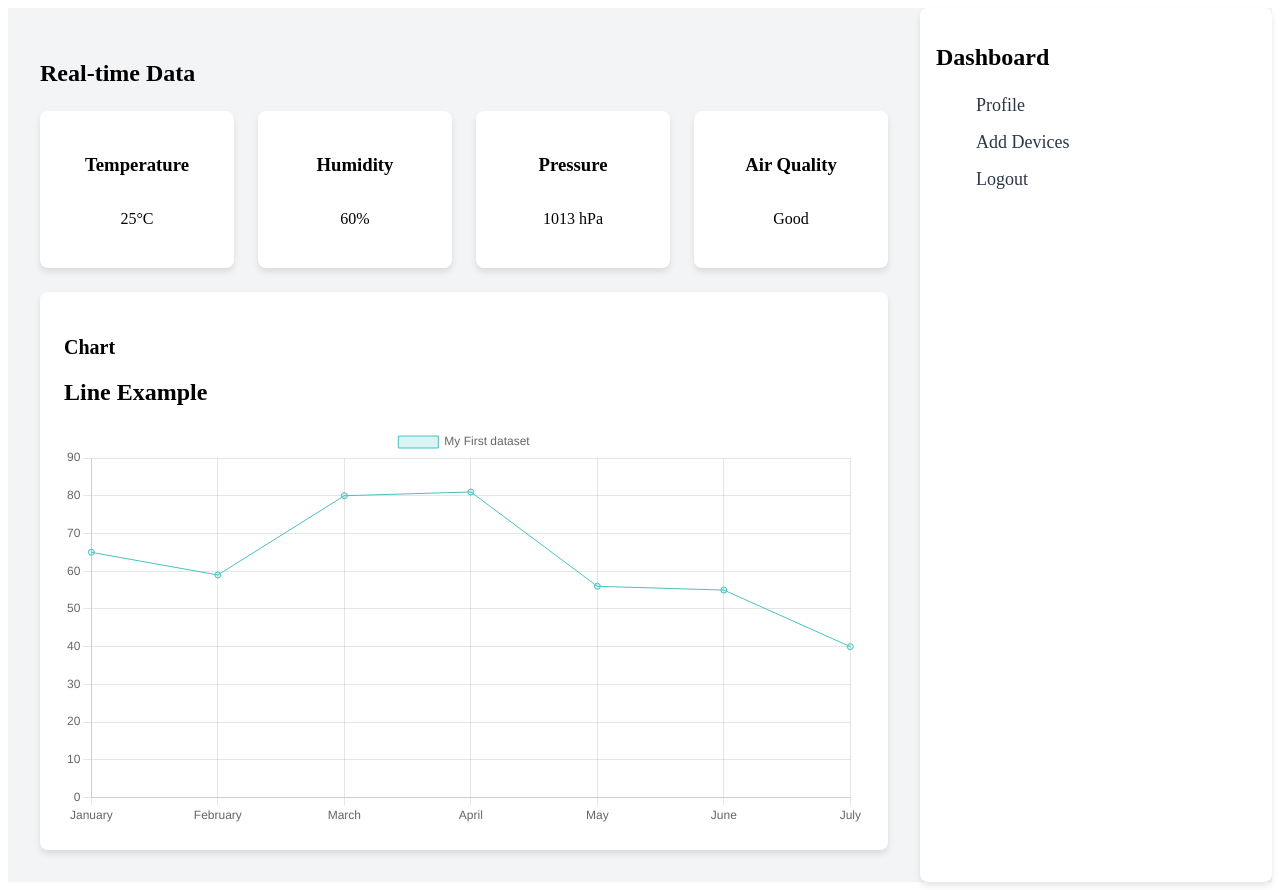
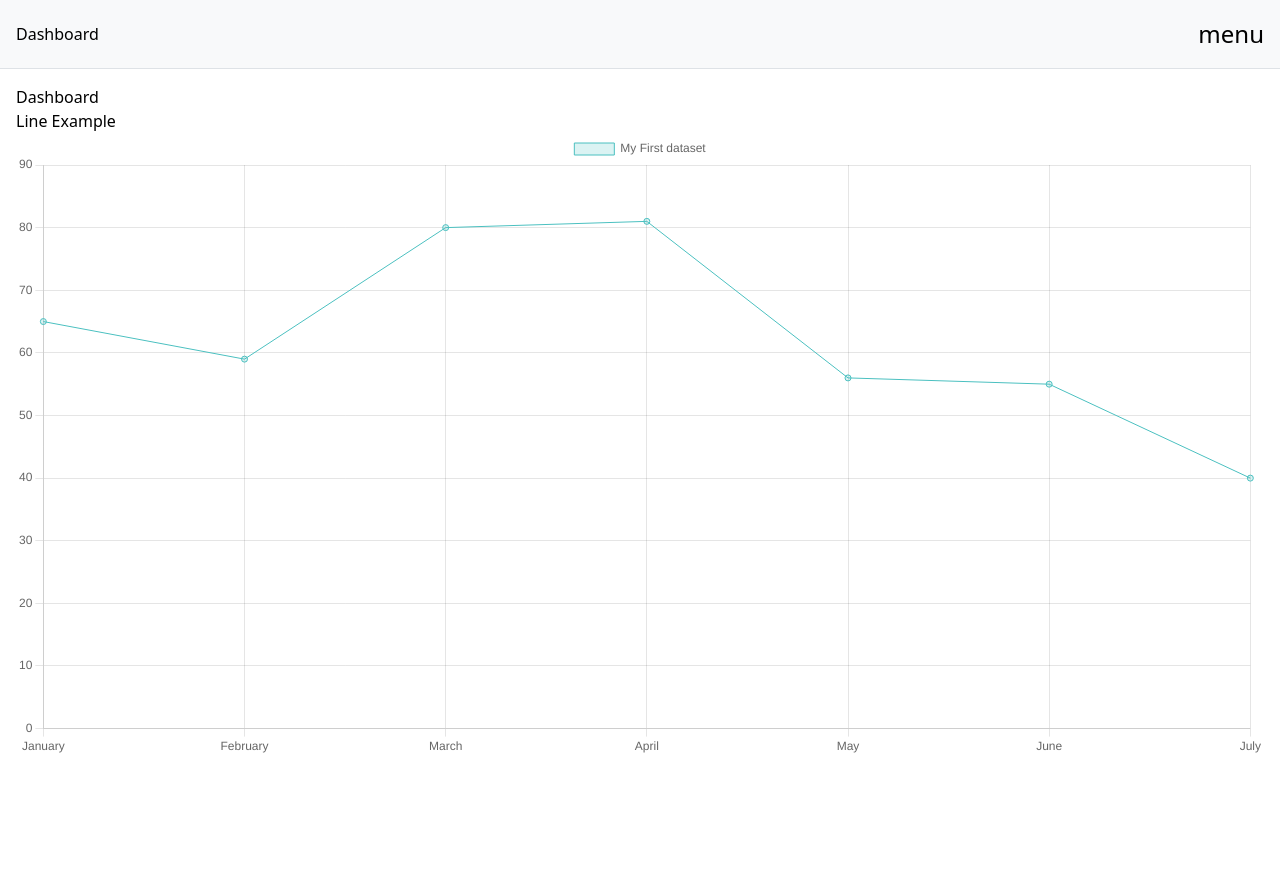
Before and after one commit to 4kProgrammer/iotPlatform, a Next.js app: page / in a window 1280 px wide. After the commit the page ends 800 px from the top, so only its background shows below. Built offline with nearby package versions, Linux system fonts and the light colour scheme.

Commit message:
scroll index page

```diff
--- a/package.json
+++ b/package.json
@@ -10,6 +10,7 @@
     "@tailwindcss/forms": "^0.5.3",
     "autoprefixer": "^10.4.14",
     "chart.js": "^4.2.1",
+    "material-icons": "^1.13.4",
     "next": "latest",
     "postcss": "^8.4.21",
     "react": "^18.2.0",
--- /dev/null
+++ b/pages/_app.tsx
@@ -0,0 +1,14 @@
+import type { AppProps } from 'next/app';
+import '../styles/globals.css';
+import Head from 'next/head';
+import 'material-icons/css/material-icons.min.css';
+
+function MyApp({ Component, pageProps }: AppProps) {
+  return (
+    <>
+      <Component {...pageProps} />
+    </>
+  );
+}
+
+export default MyApp;
--- /dev/null
+++ b/pages/_document.tsx
@@ -0,0 +1,23 @@
+import Document, { Html, Head, Main, NextScript } from 'next/document';
+
+class MyDocument extends Document {
+    render() {
+        return (
+            <Html>
+                <Head>
+                    <link
+                        rel="stylesheet"
+                        href="https://cdnjs.cloudflare.com/ajax/libs/font-awesome/6.1.0/css/all.min.css"
+                        crossOrigin="anonymous"
+                    />
+                </Head>
+                <body>
+                    <Main />
+                    <NextScript />
+                </body>
+            </Html>
+        );
+    }
+}
+
+export default MyDocument;
--- a/pages/index.tsx
+++ b/pages/index.tsx
@@ -1,56 +1,49 @@
-import { useEffect } from "react";
-import Head from "next/head";
-import Chart from "../components/Dashboard/Chart";
-import Widget from "../components/Dashboard/Widget";
-import styles from '../styles/Home.module.css';
+import React, { useState } from 'react';
+import Head from 'next/head';
+import ChartSection from '../components/Dashboard/Chart';
+import Widget from '../components/Dashboard/Widget';
+import Sidebar from '../components/Sidebar';
+import homeStyles from '../styles/Home.module.css';
 
-export default function Home() {
+const IndexPage = () => {
+  const [isSidebarOpen, setIsSidebarOpen] = useState(false);
+
+  const toggleSidebar = () => {
+    setIsSidebarOpen(!isSidebarOpen);
+  };
+
   return (
-    <div className={styles.container}>
+    <>
       <Head>
         <title>Dashboard</title>
       </Head>
-
-      {/* Dashboard */}
-      <div className={styles.main}>
-        <div className={styles.dashboard}>
-          <h2 className={styles.dashboardTitle}>Real-time Data</h2>
-          <div className={styles.widgetGrid}>
-            <Widget title="Temperature" value="25°C" />
-            <Widget title="Humidity" value="60%" />
-            <Widget title="Pressure" value="1013 hPa" />
-            <Widget title="Air Quality" value="Good" />
+      <div className={homeStyles.container}>
+        <header className={homeStyles.header}>
+          <div className={homeStyles.headerContent}>
+            <h1 className={homeStyles.dashboardTitle}>Dashboard</h1>
+            <button className={homeStyles.headerMenuButton} onClick={toggleSidebar}>
+              <span className="material-icons">menu</span>
+            </button>
           </div>
-          <div className={styles.chartWrapper}>
-            <h3 className={styles.chartTitle}>Chart</h3>
-            <Chart />
+        </header>
+        <div className={homeStyles.content}>
+          {isSidebarOpen && <Sidebar />}
+          <div className={homeStyles.mainContent}>
+            <h2 className={homeStyles.dashboardTitle}>Dashboard</h2>
+            <ChartSection />
+            <div className={homeStyles.widgetWrapper}>
+              <div className={homeStyles.widgets}>
+                <Widget title="Temperature" value="72°F" />
+                <Widget title="Humidity" value="45%" />
+                <Widget title="Pressure" value="1013 hPa" />
+                <Widget title="Wind Speed" value="5 mph" />
+              </div>
+            </div>
           </div>
         </div>
       </div>
+    </>
+  );
+};
 
-      {/* Sidebar */}
-      <div className={styles.sidebar}>
-        <h2 className={styles.sidebarTitle}>Dashboard</h2>
-        <nav>
-          <ul>
-            <li className={styles.menuItem}>
-              <a href="#" className={styles.menuLink}>
-                Profile
-              </a>
-            </li>
-            <li className={styles.menuItem}>
-              <a href="#" className={styles.menuLink}>
-                Add Devices
-              </a>
-            </li>
-            <li className={styles.menuItem}>
-              <a href="#" className={styles.menuLink}>
-                Logout
-              </a>
-            </li>
-          </ul>
-        </nav>
-      </div>
-    </div>
-  );
-}
+export default IndexPage;
--- a/styles/Home.module.css
+++ b/styles/Home.module.css
@@ -1,94 +1,83 @@
 .container {
   display: flex;
-  min-height: 100vh;
-  background-color: #f3f4f6;
+  flex-direction: column;
+  height: 100vh;
 }
 
-.main {
-  flex-grow: 1;
-  padding: 2rem;
+.header {
+  background-color: #f8f9fa;
+  border-bottom: 1px solid #dee2e6;
+  padding: 1rem;
 }
 
-.dashboard {
-  max-width: 7xl;
-  margin: 0 auto;
+.headerContent {
+  align-items: center;
+  display: flex;
+  justify-content: space-between;
 }
 
 .dashboardTitle {
-  font-size: 1.5rem;
-  font-weight: 600;
-  margin-bottom: 1.5rem;
+  margin: 0;
 }
 
-.widgetGrid {
-  display: grid;
-  grid-template-columns: repeat(1, minmax(0, 1fr));
-  gap: 1.5rem;
-  margin-bottom: 1.5rem;
+.headerMenuButton {
+  background: none;
+  border: none;
+  cursor: pointer;
+  font-size: 24px;
+  outline: none;
+  padding: 0;
 }
 
-@media (min-width: 640px) {
-  .widgetGrid {
-    grid-template-columns: repeat(2, minmax(0, 1fr));
+.content {
+  display: flex;
+  flex-grow: 1;
+  overflow: hidden;
+  overflow-y: auto;
+  max-height: 100vh;
+}
+
+.mainContent {
+  display: flex;
+  flex-direction: column;
+  flex-grow: 1;
+  padding: 1rem;
+}
+
+
+.widgets {
+  display: grid;
+  gap: 1rem;
+  grid-template-columns: repeat(auto-fit, minmax(150px, 1fr));
+  margin-top: 1rem;
+}
+
+/* Media Queries for responsiveness */
+@media (max-width: 767px) {
+  .content {
+    flex-direction: column;
+  }
+
+  .mainContent {
+    order: 1;
+  }
+}
+
+@media (min-width: 768px) and (max-width: 1023px) {
+  .widgets {
+    grid-template-columns: repeat(auto-fit, minmax(200px, 1fr));
   }
 }
 
 @media (min-width: 1024px) {
-  .widgetGrid {
-    grid-template-columns: repeat(4, minmax(0, 1fr));
+  .widgets {
+    grid-template-columns: repeat(auto-fit, minmax(250px, 1fr));
   }
 }
-
-.chartWrapper {
-  background-color: #ffffff;
-  box-shadow: 0 4px 6px rgba(0, 0, 0, 0.1);
-  padding: 1.5rem;
-  border-radius: 0.5rem;
-}
-
-.chartTitle {
-  font-size: 1.25rem;
-  font-weight: 600;
-  margin-bottom: 1rem;
-}
-
-.sidebar {
-  width: 20rem;
-  padding: 1rem;
-  box-shadow: 0 4px 6px rgba(0, 0, 0, 0.1);
-  background-color: #ffffff;
-  border-radius: 0.5rem;
-}
-
-.sidebarTitle {
-  font-size: 1.5rem;
-  font-weight: 600;
-  margin-bottom: 1rem;
-}
-
-.menuItem {
-  list-style-type: none;
-  padding: 0.5rem 0;
-}
-
-.menuLink {
-  text-decoration: none;
-  color: #2d3748;
-  font-size: 1.125rem;
-  font-weight: 500;
-}
-
-.menuLink:hover {
-  color: #4a5568;
-  text-decoration: underline;
-}
-.widget {
-  background-color: #ffffff;
-  box-shadow: 0 4px 6px rgba(0, 0, 0, 0.1);
-  padding: 1.5rem;
-  border-radius: 0.5rem;
+.widgetWrapper {
   display: flex;
   flex-direction: column;
-  justify-content: center;
-  align-items: center;
+  flex-grow: 1;
+  overflow-y: auto;
+  padding: 1rem;
 }
--- a/styles/Widget.module.css
+++ b/styles/Widget.module.css
@@ -1,10 +1,50 @@
-.widget {
-  background-color: #ffffff;
-  box-shadow: 0 4px 6px rgba(0, 0, 0, 0.1);
-  padding: 1.5rem;
-  border-radius: 0.5rem;
+.container {
   display: flex;
   flex-direction: column;
-  justify-content: center;
+  height: 100vh;
+}
+
+.header {
+  background-color: #f8f9fa;
+  border-bottom: 1px solid #dee2e6;
+  padding: 1rem;
+}
+
+.headerContent {
   align-items: center;
+  display: flex;
+  justify-content: space-between;
 }
+
+.dashboardTitle {
+  margin: 0;
+}
+
+.headerMenuButton {
+  background: none;
+  border: none;
+  cursor: pointer;
+  font-size: 24px;
+  outline: none;
+  padding: 0;
+}
+
+.content {
+  display: flex;
+  flex-grow: 1;
+  overflow: hidden;
+}
+
+.mainContent {
+  display: flex;
+  flex-direction: column;
+  flex-grow: 1;
+  padding: 1rem;
+}
+
+.widgets {
+  display: grid;
+  gap: 1rem;
+  grid-template-columns: repeat(auto-fit, minmax(150px, 1fr));
+  margin-top: 1rem;
+}
--- a/tailwind.config.js
+++ b/tailwind.config.js
@@ -1,7 +1,6 @@
-// tailwind.config.js
 module.exports = {
-  purge: ['./pages/**/*.{js,ts,jsx,tsx}', './components/**/*.{js,ts,jsx,tsx}'],
-  darkMode: false, // or 'media' or 'class'
+  content: ['./pages/**/*.{js,ts,jsx,tsx}', './components/**/*.{js,ts,jsx,tsx}'],
+  darkMode: 'media',
   theme: {
     extend: {},
   },
```
Also changed, not shown: 1 other file (tests, documents, lock files or other folders).
